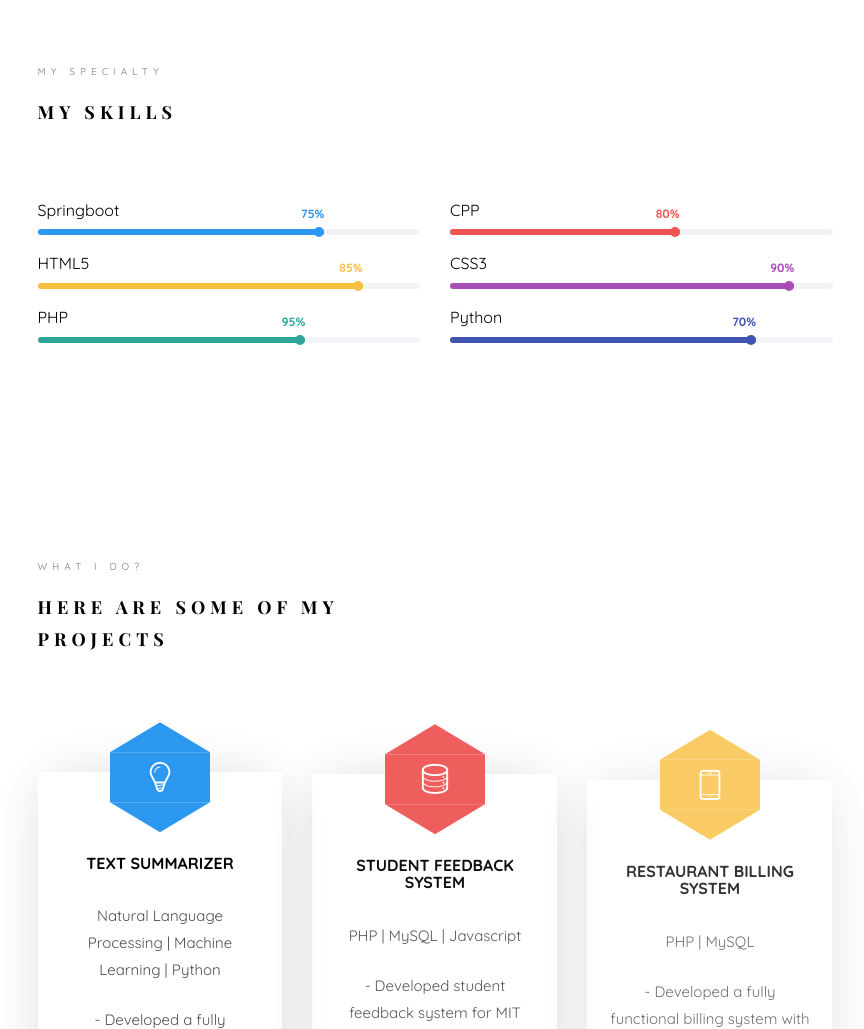
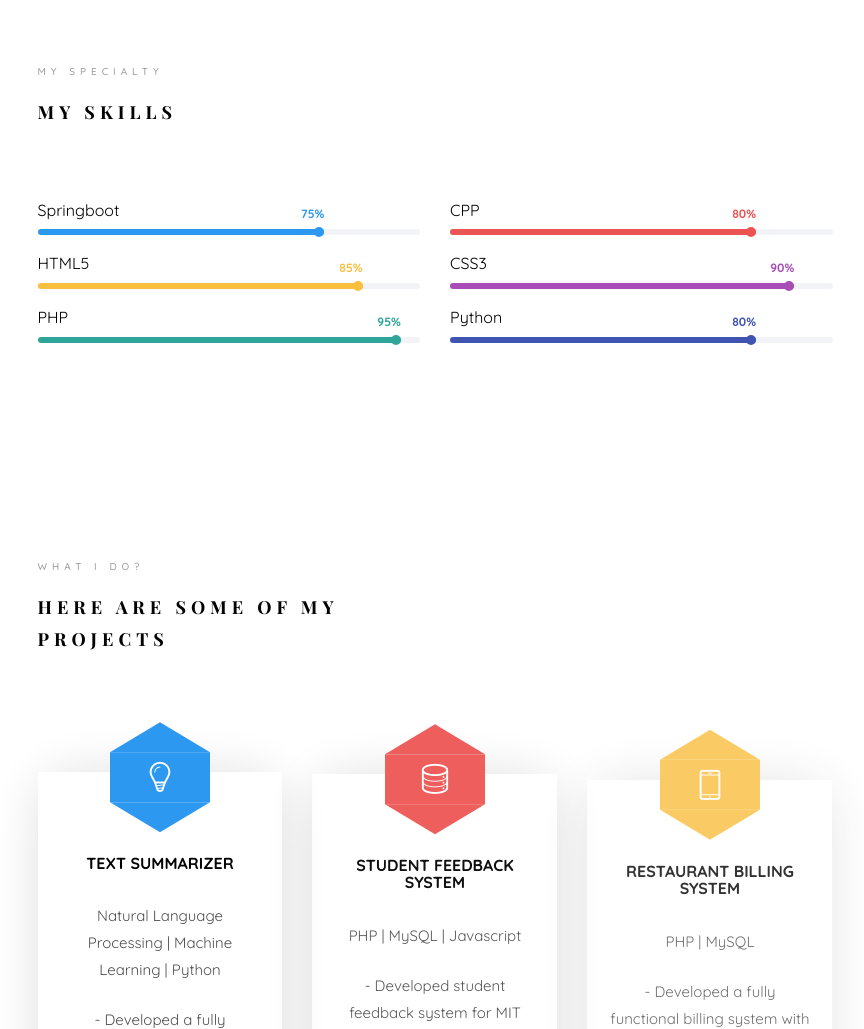
Before and after one commit to sid6602/SMportfolio, a plain HTML site: page index.html in a window 1280 px wide. Shown: the part 2201-3230 px from the top of the page, without its empty margins (355-1219 px from the left). Drawn offline with nearby package versions, Linux system fonts and the light colour scheme; files whose address does not match are found by name; a web font is replaced by a local one.

Commit message:
Update index.html

```diff
--- a/index.html
+++ b/index.html
@@ -246,7 +246,7 @@
 								<h3>CPP</h3>
 								<div class="progress">
 								 	<div class="progress-bar color-2" role="progressbar" aria-valuenow="60"
-								  	aria-valuemin="0" aria-valuemax="100" style="width:60%">
+								  	aria-valuemin="0" aria-valuemax="100" style="width:80%">
 								    <span>80%</span>
 								  	</div>
 								</div>
@@ -279,7 +279,7 @@
 								<h3>PHP</h3>
 								<div class="progress">
 								 	<div class="progress-bar color-5" role="progressbar" aria-valuenow="70"
-								  	aria-valuemin="0" aria-valuemax="100" style="width:70%">
+								  	aria-valuemin="0" aria-valuemax="100" style="width:95%">
 								    <span>95%</span>
 								  	</div>
 								</div>
@@ -291,7 +291,7 @@
 								<div class="progress">
 								 	<div class="progress-bar color-6" role="progressbar" aria-valuenow="80"
 								  	aria-valuemin="0" aria-valuemax="100" style="width:80%">
-								    <span>70%</span>
+								    <span>80%</span>
 								  	</div>
 								</div>
 							</div>
```
